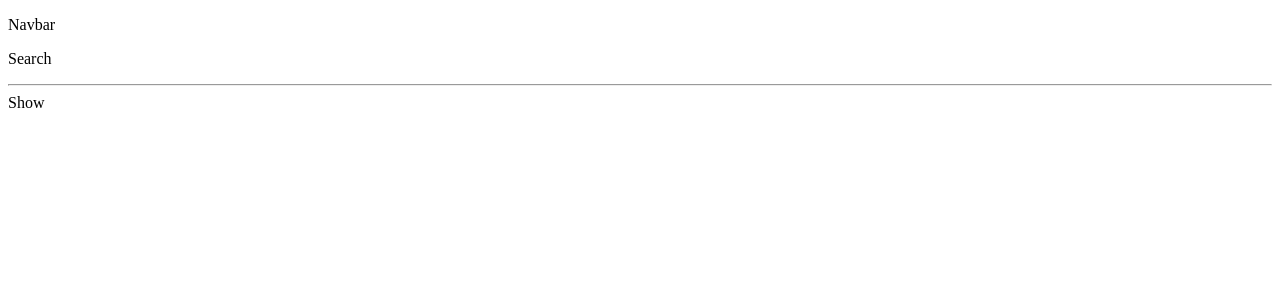
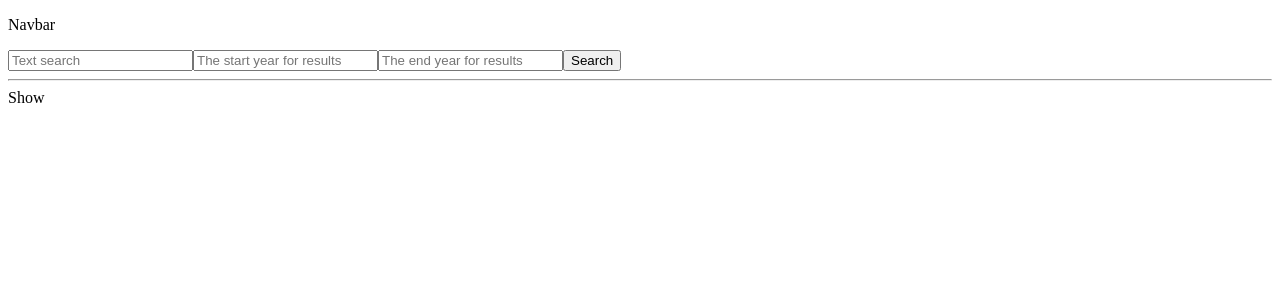
Before and after one commit to ahmetbozaci/nasa-api, a React (Create React App) app: page / in a window 1280 px wide. Shown: the top 300 px of the page. Built offline with nearby package versions, Linux system fonts and the light colour scheme; no server answers.

Commit message:
Create search form, update redux files

```diff
--- a/src/App.js
+++ b/src/App.js
@@ -4,14 +4,12 @@ import React from 'react';
 import Navbar from './components/Navbar';
 import Show from './components/Show';
 
-const App = () => {
-  return (
+const App = () => (
   <div>
     <Navbar />
     <hr />
     <Show />
   </div>
 );
-};
 
 export default App;
--- a/src/components/Navbar.js
+++ b/src/components/Navbar.js
@@ -1,13 +1,13 @@
-import React from 'react'
-import Search from './Search'
+/** @format */
 
-const Navbar = () => {
-  return (
-    <div>
-      <p>Navbar</p>
-      <Search />
-    </div>
-  )
-}
+import React from 'react';
+import Search from './Search';
 
-export default Navbar
+const Navbar = () => (
+  <div>
+    <p>Navbar</p>
+    <Search />
+  </div>
+);
+
+export default Navbar;
--- a/src/components/Search.js
+++ b/src/components/Search.js
@@ -1,12 +1,73 @@
-import { useSelector } from 'react-redux';
-
+/* eslint-disable no-unused-vars */
+import { useSelector, useDispatch } from 'react-redux';
+import { useEffect, useState } from 'react';
+import getData from '../redux/API';
 
 const Search = () => {
   const nasa = useSelector((state) => state);
+  const dispatch = useDispatch();
+  const [state, setState] = useState({
+    name: '',
+    yearStart: '',
+    yearEnd: '',
+  });
+
+  const { name, yearStart, yearEnd } = state;
+
+  const changeSearchText = () => {
+    const nameLower = name.toLowerCase();
+    let searchText = '';
+    if (yearStart !== '' && yearEnd !== '') {
+      searchText = `${nameLower}%${yearStart}%${yearEnd}`;
+    } else if (yearStart !== '' && yearEnd === '') {
+      searchText = `${nameLower}%${yearStart}`;
+    } else if (yearStart === '' && yearEnd !== '') {
+      searchText = `${nameLower}%${yearEnd}`;
+    } else {
+      searchText = `${nameLower}`;
+    }
+    return searchText;
+  };
+
+  const handleSubmit = async (e) => {
+    e.preventDefault();
+    dispatch(getData(changeSearchText()));
+  };
+
+  const handleChange = (event) => {
+    const { name, value } = event.target;
+    setState({ ...state, [name]: value });
+  };
 
   return (
     <div>
-      <p>Search</p>
+      <form onSubmit={handleSubmit}>
+        <input
+          placeholder="Text search"
+          type="text"
+          name="name"
+          value={name}
+          onChange={handleChange}
+          required
+        />
+        <input
+          type="number"
+          min="1950"
+          placeholder="The start year for results"
+          name="yearStart"
+          value={yearStart}
+          onChange={handleChange}
+        />
+        <input
+          type="number"
+          min="1950"
+          placeholder="The end year for results"
+          name="yearEnd"
+          value={yearEnd}
+          onChange={handleChange}
+        />
+        <button type="submit">Search</button>
+      </form>
     </div>
   );
 };
--- a/src/components/Show.js
+++ b/src/components/Show.js
@@ -1,9 +1,11 @@
-import React from 'react'
+import React from 'react';
+import { useSelector } from 'react-redux';
 
 const Show = () => {
+  const nasa = useSelector((state) => state);
+  console.log(nasa);
   return (
-    <div>Show</div>
-  )
-}
+    <div>Show</div>);
+};
 
-export default Show
+export default Show;
--- a/src/index.js
+++ b/src/index.js
@@ -2,10 +2,8 @@ import React from 'react';
 import ReactDOM from 'react-dom/client';
 import { Provider } from 'react-redux';
 import App from './App';
-import getData from './redux/API';
 import store from './redux/configureStore';
 
-store.dispatch(getData);
 const root = ReactDOM.createRoot(document.getElementById('root'));
 root.render(
   <React.StrictMode>
--- a/src/redux/API.js
+++ b/src/redux/API.js
@@ -1,19 +1,14 @@
 import { loadData } from './nasa';
 
-const URL = 'https://images-api.nasa.gov/search?q=apollo';
+const mainURL = 'https://images-api.nasa.gov/search?q=';
 
-const getData = async (dispatch) => {
-  const response = await fetch(URL);
+const getData = (searchText) => async (dispatch) => {
+  const searchURL = `${mainURL}${searchText}&media_type=image`;
+  console.log(searchURL);
+  const response = await fetch(searchURL);
   const data = await response.json();
   const { items } = data.collection;
-
-  const imageData = [];
-  items.forEach((item) => {
-    if (item.data[0].media_type === 'image') {
-      imageData.push(item);
-    }
-  });
-  dispatch(loadData(imageData));
+  dispatch(loadData(items));
 };
 
 export default getData;
```
Lines whose indentation alone changed are shown as unchanged.
